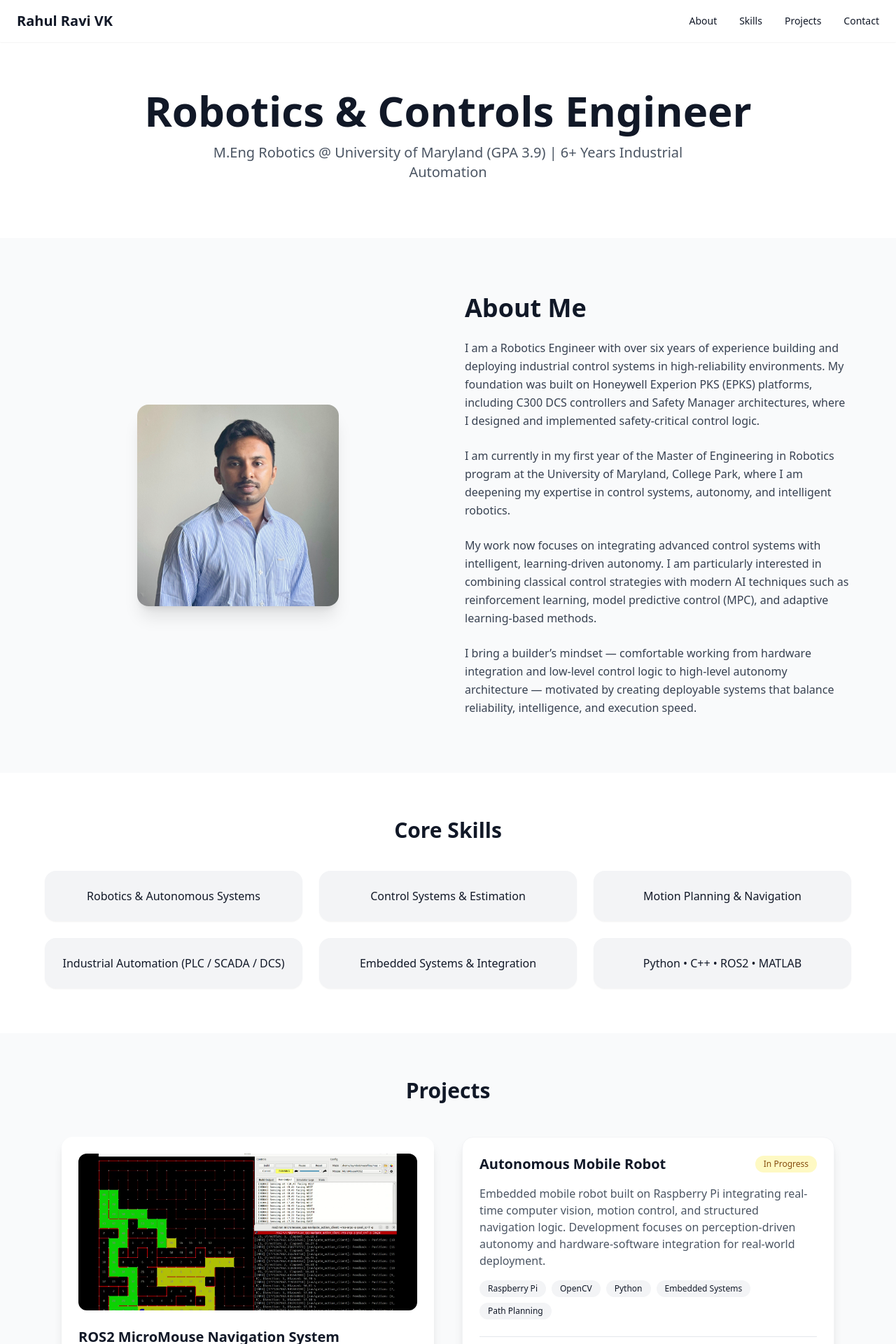
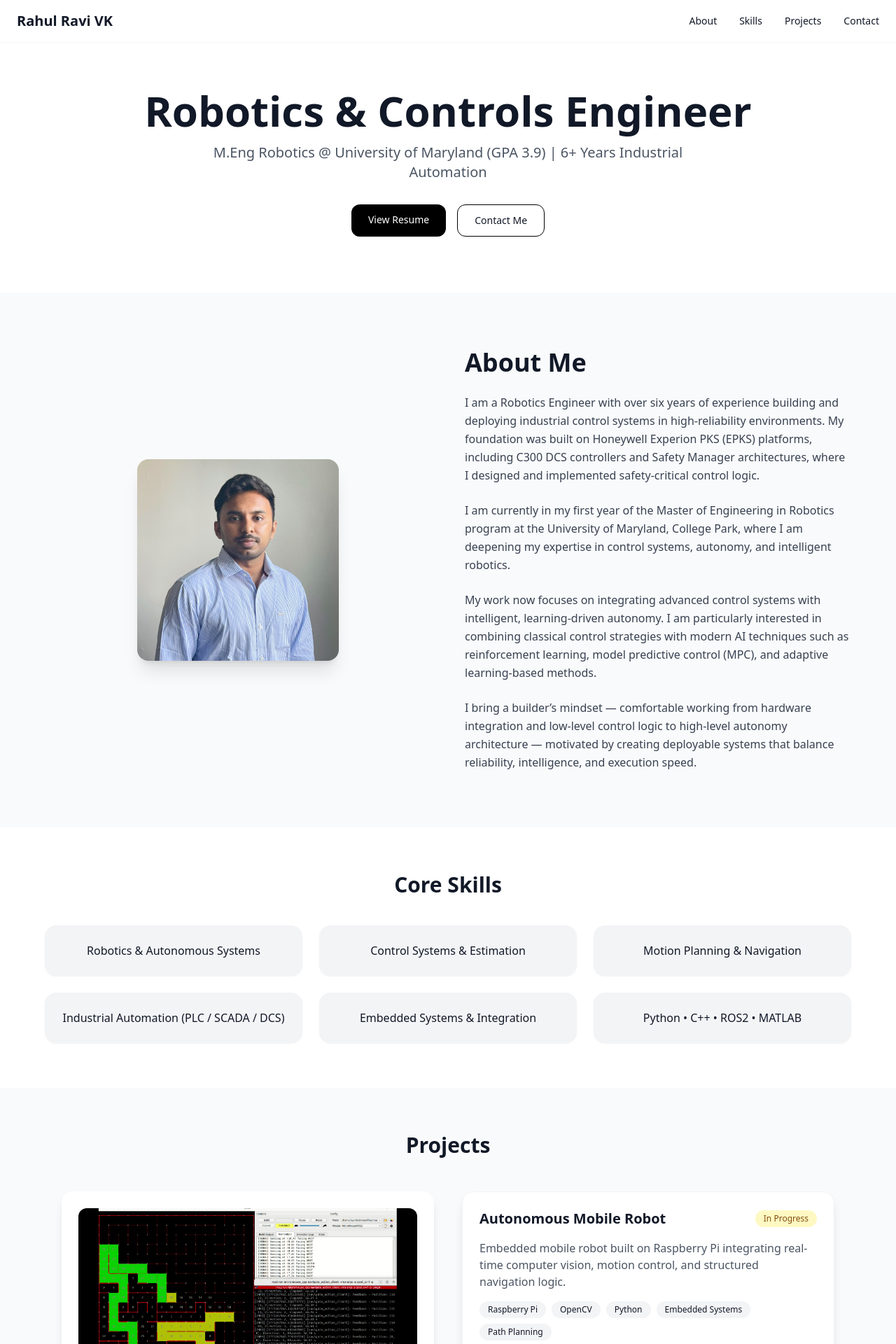
Before and after one commit to ravivkrahul/rahul-portfolio, a React (Vite) app: page / in a window 1280 px wide. Shown: the top 1920 px of the page at 70% size. Built offline with nearby package versions, Linux system fonts and the light colour scheme.

Commit message:
Add resume and contact CTA buttons

```diff
--- a/src/App.jsx
+++ b/src/App.jsx
@@ -36,6 +36,25 @@ export default function App() {
         <p className="text-lg md:text-xl max-w-2xl mx-auto text-gray-600">
           M.Eng Robotics @ University of Maryland (GPA 3.9) | 6+ Years Industrial Automation
         </p>
+
+        {/* CTA Buttons */}
+        <div className="flex justify-center gap-4 mt-8">
+          <a
+            href={`${import.meta.env.BASE_URL}Rahul_Ravi_Resume.pdf`}
+            target="_blank"
+            rel="noopener noreferrer"
+            className="bg-black text-white px-6 py-3 rounded-xl text-sm font-medium hover:bg-gray-800 transition"
+          >
+            View Resume
+          </a>
+
+          <a
+            href="#contact"
+            className="border border-black px-6 py-3 rounded-xl text-sm font-medium hover:bg-black hover:text-white transition"
+          >
+            Contact Me
+          </a>
+        </div>
       </section>
 
       {/* About */}
@@ -174,9 +193,8 @@ export default function App() {
             )}
           </div>
 
-          {/* Autonomous Robot (In Progress) */}
+          {/* Autonomous Robot */}
           <div className="bg-white rounded-2xl shadow-lg p-6 border border-gray-100">
-
             <div className="flex justify-between items-center mb-4">
               <h3 className="text-xl font-semibold">
                 Autonomous Mobile Robot
@@ -189,8 +207,6 @@ export default function App() {
             <p className="text-gray-600 mb-4">
               Embedded mobile robot built on Raspberry Pi integrating real-time
               computer vision, motion control, and structured navigation logic.
-              Development focuses on perception-driven autonomy and hardware-software
-              integration for real-world deployment.
             </p>
 
             <div className="flex flex-wrap gap-2 mb-6">
@@ -207,7 +223,6 @@ export default function App() {
               <p>• Grid-based path planning architecture</p>
               <p>• Hardware–software system integration</p>
             </div>
-
           </div>
 
         </div>
```
